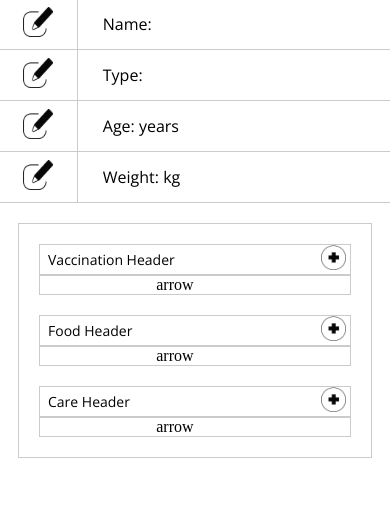
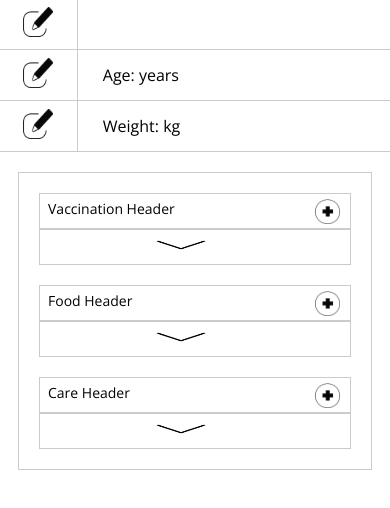
Before and after one commit to chen1203/Final_WS, a plain HTML site: page app/public/index.html in a window 390 px wide. Shown: the part 72-580 px from the top of the page. Drawn offline with nearby package versions, Linux system fonts and the light colour scheme; no server answers.

Commit message:
arrow image added & animal type deleted

```diff
--- a/app/public/css/style.css
+++ b/app/public/css/style.css
@@ -159,11 +159,11 @@ a{
 		font-size: 14px;
 	}
 	.scroll_list_title>section {
+		padding-top: 5px;
 		float: left;
 	}
 	.scroll_list_title>section:nth-child(1){
-		width: 88%;
-		padding-top: 5px;
+		width: 86%;
 		padding-left: 8px;
 		/*background-color: yellow;*/
 	}
@@ -182,8 +182,12 @@ a{
 	}
 	.scroll_list_arrow>section {
 		width:25%;
-		/*background-color: blue;*/
+	/*	background-color: blue;*/
 		margin: 0 auto;
+	}
+	.scroll_list_arrow img {
+		width: 50px;
+		height: 30px;
 	}
 	/* all other sections  */
 	.scroll_list_item{
--- a/app/public/index.html
+++ b/app/public/index.html
@@ -32,14 +32,7 @@
 						<section>
 							<section class="simple_detail_edit_img"> <img src="images/edit.png"> </section>
 							<section class="simple_detail_desc">
-								<section> Name: {{user.animals[0].animalName}} </section>
-							</section>
-							<div class="clear"></div>
-						</section>
-						<section>
-							<section class="simple_detail_edit_img"> <img src="images/edit.png"> </section>
-							<section class="simple_detail_desc">
-								<section> Type: {{user.animals[0].animalType}} </section>
+								<section> {{user.animals[0].animalName}} </section>
 							</section>
 							<div class="clear"></div>
 						</section>
@@ -83,7 +76,7 @@
 								     </section>
 								    </ng-switch>
 								    <li class="scroll_list_arrow" ng-controller="ItemController">
-								       <section ng-click='open("open")'>arrow</section>
+								       <section ng-click='open("open")'><img src="images/arrow_down.png"></section>
 									</li>
 								</ul>
 								<ul ng-controller="ListController">
@@ -109,7 +102,7 @@
 								     </section>
 								    </ng-switch>
 								    <li class="scroll_list_arrow" ng-controller="ItemController">
-								       <section ng-click='open("open")'>arrow</section>
+								       <section ng-click='open("open")'><img src="images/arrow_down.png"></section>
 									</li>
 								</ul>
 								<ul ng-controller="ListController">
@@ -135,7 +128,7 @@
 								     </section>
 								    </ng-switch>
 								    <li class="scroll_list_arrow" ng-controller="ItemController">
-								       <section ng-click='open("open")'>arrow</section>
+								       <section ng-click='open("open")'><img src="images/arrow_down.png"></section>
 									</li>
 								</ul>
 							</section>
--- a/webservice/user_schema.js
+++ b/webservice/user_schema.js
@@ -10,7 +10,6 @@ var userSchema = new schema({
             animalId: {type: Number, unique: true, required: true},
             animalName: {type: String, required: true},
             animalAge: {type: Number},
-            animalType: {type: String},
             animalWeight: {type: Number},
             animalPic: {type: String},  //add default
             animalFood: [
```
Also changed, not shown: app/public/images/arrow_down.png (added).
